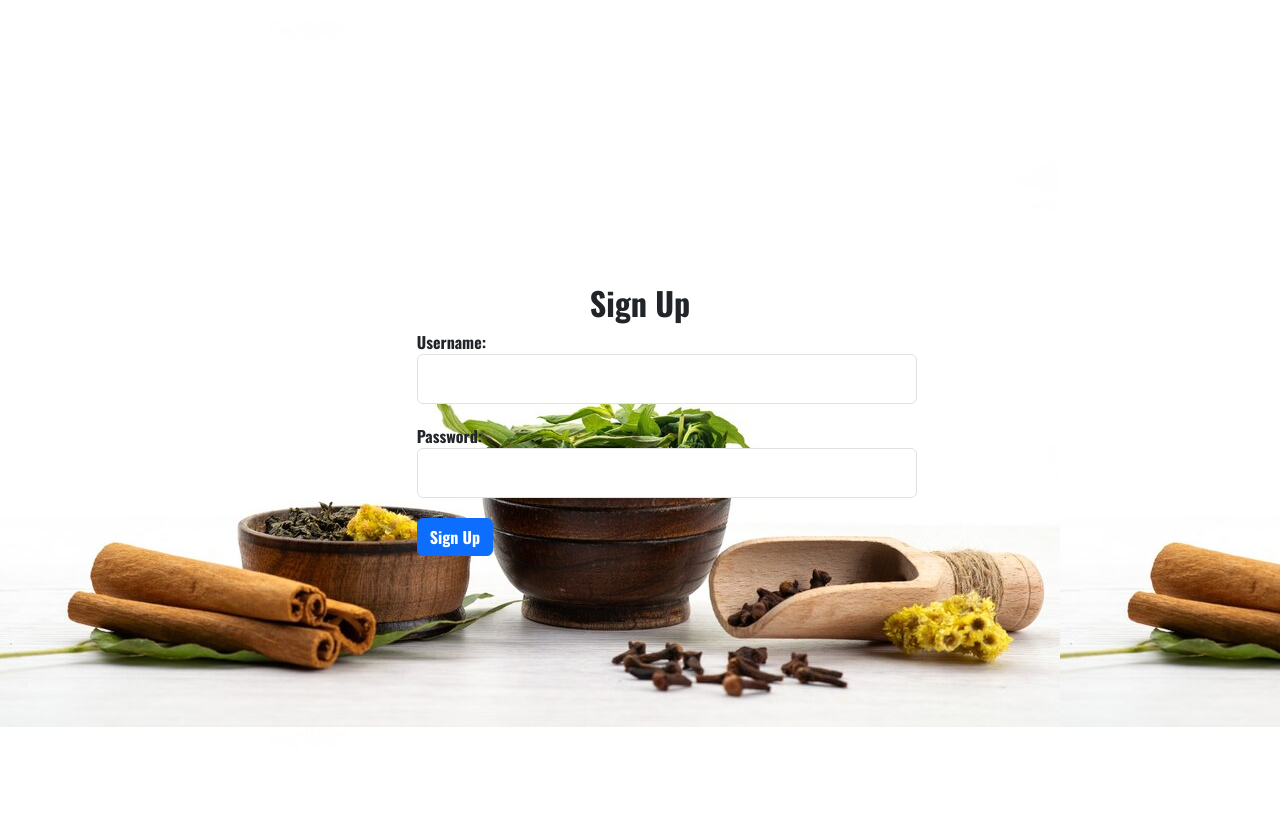
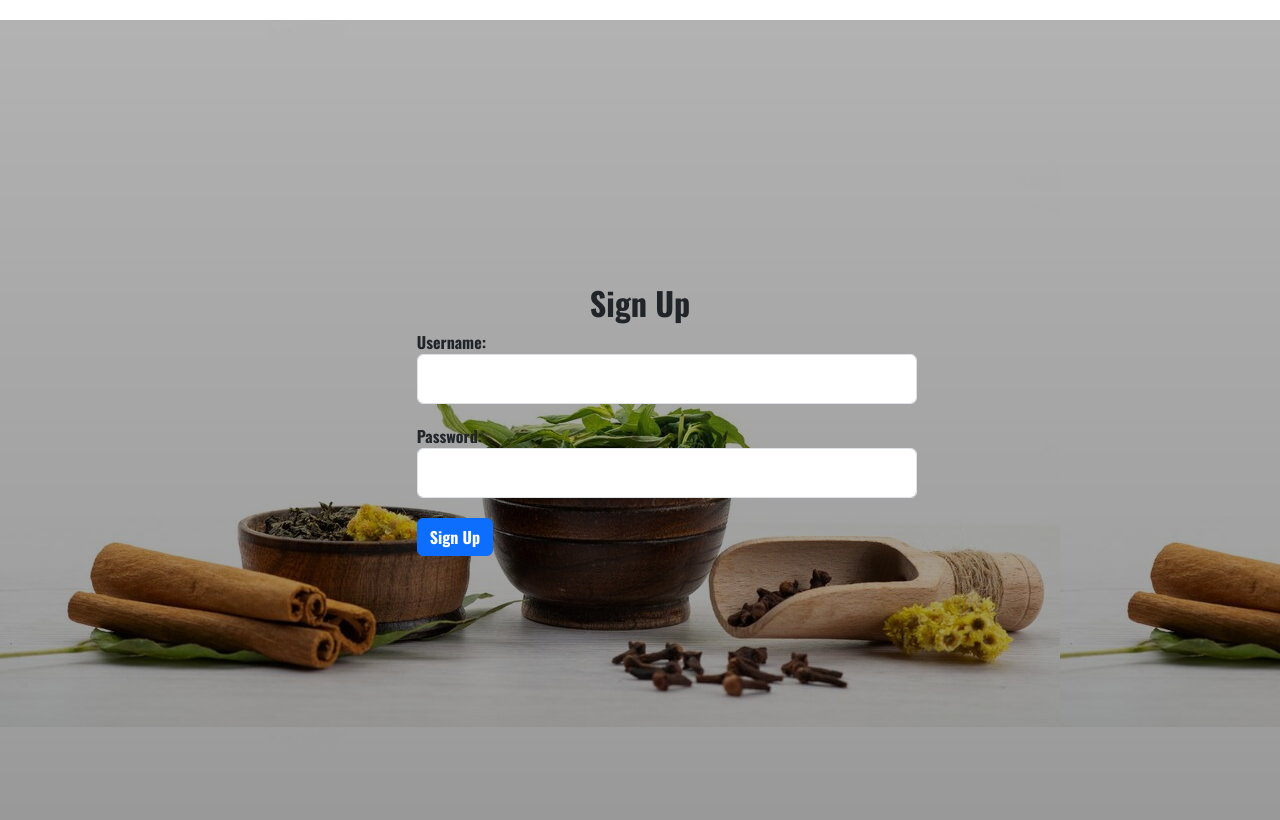
Before and after one commit to GokulSasikumar/project_azure, a Flask app: page /signup in a window 1280 px wide. Run offline with Flask 3, Linux system fonts and the light colour scheme.

Commit message:
background

```diff
--- a/static/signup.css
+++ b/static/signup.css
@@ -88,7 +88,7 @@ section {
 /* Style for the signup section */
 
 #signup {
-    background: url(no16.jpg);
+    background: linear-gradient(rgba(0, 0, 0, .3), rgba(0, 0, 0, .4)),url(no16.jpg);
     padding: 20px;
     margin-top: 20px;
     background-position: cover;
```
Also changed, not shown: database.db.
